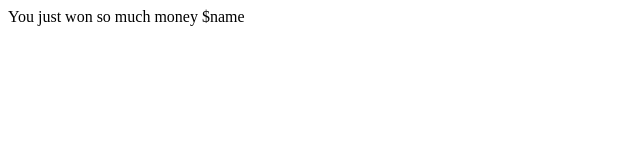
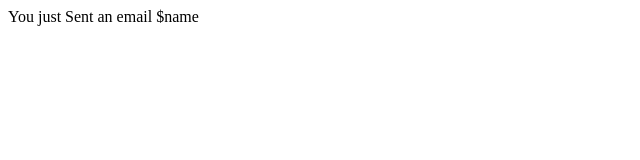
Before and after one commit to Orangemaster96/Send_email, a plain HTML site: page index.html in a window 1280 px wide. Shown: the full height of the page, 0-640 px from the left. Drawn offline with Linux system fonts and the light colour scheme.

Commit message:
Update index.html

```diff
--- a/index.html
+++ b/index.html
@@ -3,6 +3,6 @@
 <head>
 </head>
 <body>
-    You just won so much money $name
+    You just Sent an email $name
 </body>
 </html>
```
